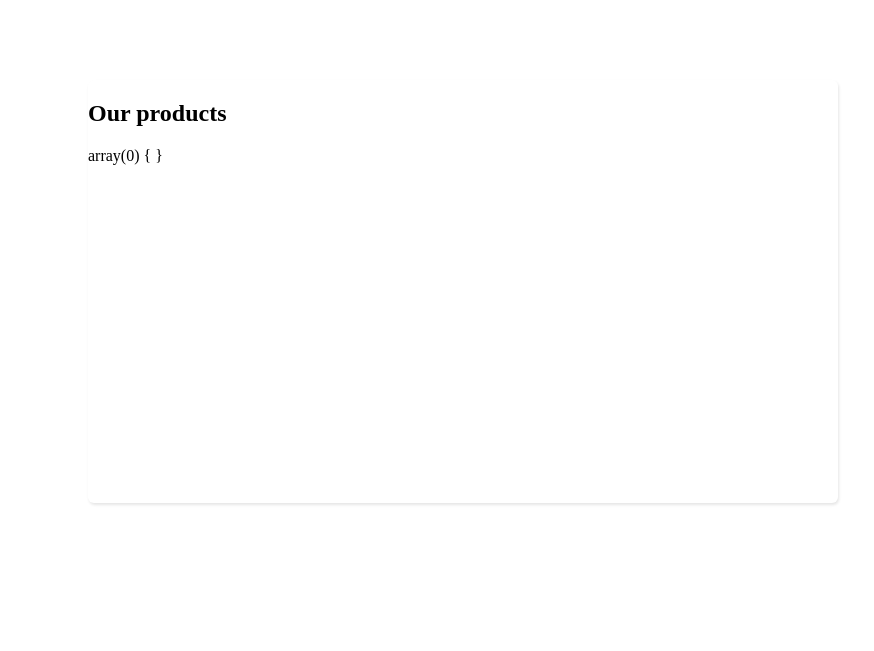
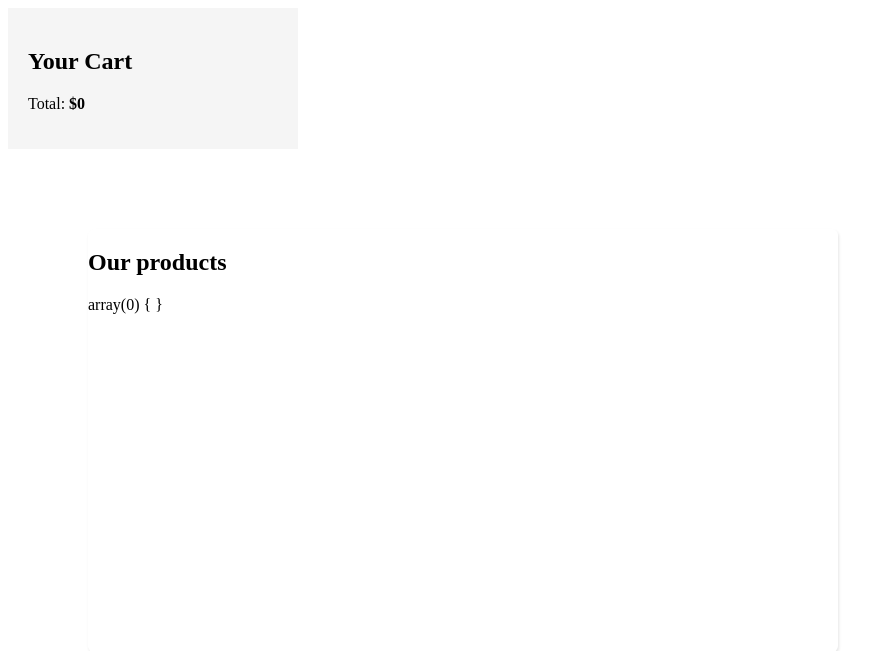
Before and after one commit to EnderDE77/web-project-swe2, a PHP site: page /clientview.php in a window 1280 px wide. Shown: the top 651 px of the page, without its empty margins (0-874 px from the left). Run offline with PHP 8.4, Linux system fonts and the light colour scheme; data that the repository does not hold is empty.

Commit message:
Update clientview.php

```diff
--- a/WEB_PROJECT1/CLIENT/clientview.php
+++ b/WEB_PROJECT1/CLIENT/clientview.php
@@ -6,9 +6,36 @@
     <meta name="viewport" content="width=device-width, initial-scale=1.0">
     <link rel="stylesheet" href="client-view.css">
 
+<style>
+    aside {
+      width: 250px;
+      padding: 20px;
+      background-color: #f5f5f5;
+    }
+
+    #cart-items {
+      list-style-type: none;
+      padding: 0;
+    }
+
+    #cart-total {
+      font-weight: bold;
+    }
+  </style>
 </head>
 <body>
 
+<main>
+    <!-- Product listing -->
+  </main>
+
+  <aside>
+    <h2>Your Cart</h2>
+    <ul id="cart-items">
+      <!-- Cart items will be dynamically added here -->
+    </ul>
+    <p>Total: <span id="cart-total">$0</span></p>
+  </aside>
 
 <section class="products" id="products">
     <h1 class="heading">Our <span>products</span></h1>
```
